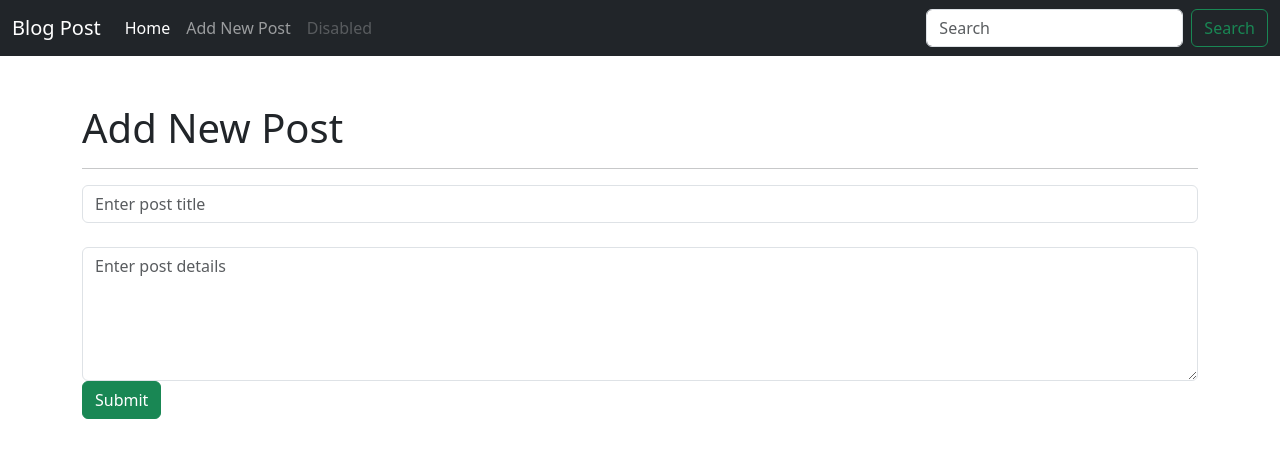
After one commit to waltzacasio/posts, a CodeIgniter app: page /posts/add in a window 1280 px wide. The commit adds this page. Shown: the top 458 px of the page. Run offline with CodeIgniter, Linux system fonts and the light colour scheme.

Commit message:
continue to chapter 9 around min 20

```diff
--- a/application/config/routes.php
+++ b/application/config/routes.php
@@ -49,6 +49,11 @@ defined('BASEPATH') OR exit('No direct script access allowed');
 | Examples:	my-controller/index	-> my_controller/index
 |		my-controller/my-method	-> my_controller/my_method
 */
+
+$route['add'] = 'pages/add';
+$route['edit/(:any)'] = 'pages/edit/$1';
+$route['delete/(:any)'] = 'pages/delete/$1';
+
 $route['default_controller'] = 'pages/view';
 
 $route['(:any)'] = 'pages/view/$1';
--- a/application/controllers/Pages.php
+++ b/application/controllers/Pages.php
@@ -34,6 +34,9 @@ class Pages extends CI_Controller{
 
             $data['posts'] = $this->Posts_model->get_posts_single($param);
             $data['title'] = $data['posts']['title'] ?? null;
+            $data['body'] = $data['posts']['body'] ?? null;
+            $data['date'] = $data['posts']['date_published'] ?? null;
+            $data['id'] = $data['posts']['id'] ?? null;
             //print_r($data);
 
 
@@ -49,4 +52,77 @@ class Pages extends CI_Controller{
     }
 }
 
+public function add() {
+
+    $this->form_validation->set_error_delimiters('<div class="alert alert-danger">','</div>');
+    $this->form_validation->set_rules('title','Title','required');
+    $this->form_validation->set_rules('body','body','required');
+    if($this->form_validation->run() == FALSE){
+
+        $page ="add";
+
+        if(!file_exists(APPPATH. 'views/pages/'.$page.'.php')){
+            show_404();
+        }
+
+        $data['title'] = "Add New Post";
+
+
+
+        $this->load->view('templates/header');
+        $this->load->view('pages/'.$page, $data);
+        $this->load->view('templates/footer');
+
+    }else{
+
+        $this->Posts_model->insert_post();
+        $this->session->set_flashdata('post_added','New post was added');
+        redirect(base_url());
+
+    }
+
+
 }
+
+public function edit($param){
+
+    $this->form_validation->set_error_delimiters('<div class="alert alert-danger">','</div>');
+    $this->form_validation->set_rules('title','Title','required');
+    $this->form_validation->set_rules('body','body','required');
+    if($this->form_validation->run() == FALSE){
+
+        $page ="edit";
+
+        if(!file_exists(APPPATH. 'views/pages/'.$page.'.php')){
+            show_404();
+        }
+
+        $data['title'] = "Edit Post";
+        $data['posts'] = $this->Posts_model->get_posts_edit($param);
+        $data['title'] = $data['posts']['title'] ?? null;
+        $data['body'] = $data['posts']['body'] ?? null;
+        $data['date'] = $data['posts']['date_published'] ?? null;
+        $data['id'] = $data['posts']['id'] ?? null;
+
+
+
+        $this->load->view('templates/header');
+        $this->load->view('pages/'.$page, $data);
+        $this->load->view('templates/footer');
+
+    }else{
+
+        $this->Posts_model->update_post();
+        $this->session->set_flashdata('post_updated','Post was Updated');
+        redirect(base_url().'edit/'.$param);
+
+    }
+
+}
+
+public function delete(){
+
+
+}
+
+}
--- a/application/models/Posts_model.php
+++ b/application/models/Posts_model.php
@@ -16,10 +16,43 @@ class Posts_model extends CI_Model{
 
     public function get_posts_single($param){
 
+        $this->db->where('slug', $param);
+        $result = $this->db->get('post');
+
+        return $result->row_array();
+    }
+
+    public function get_posts_edit($param){
+
         $this->db->where('id', $param);
         $result = $this->db->get('post');
 
         return $result->row_array();
     }
 
+    public function insert_post(){
+
+        $data = array(
+            'title' => $this->input->post('title'),
+            'slug' => url_title($this->input->post('title'), '-', true),
+            'body' => $this->input->post('body')
+        );
+
+        return $this->db->insert('post', $data);
+
+    }
+
+    public function update_post(){
+
+        $id = $this->input->post('id');
+        $data = array(
+            'title' => $this->input->post('title'),
+            'body' => $this->input->post('body')
+
+        );
+
+        $this->db->where('id', $id);
+        return $this->db->update ('post', $data);
+    }
+
 }
--- /dev/null
+++ b/application/views/pages/add.php
@@ -0,0 +1,24 @@
+<h1><?= $title;?></h1>
+<hr>
+<?= validation_errors();?>
+<div class="row">
+
+    <div class="col-lg-12">
+
+    <?= form_open('add');?>
+        <div class="form-group">
+                <input type="text" name="title" class="form-control"  placeholder="Enter post title" value="<?= set_value('title');?>">
+
+        </div>
+            <br>
+            <div class="form-group">
+                <textarea name="body" id="" cols="30" rows="5" class="form-control" placeholder="Enter post details" value="<?= set_value('body');?>"></textarea>
+            </div>
+
+            <button type="submit" name="submit" class="btn btn-success">Submit</button>
+
+
+    </div>
+
+
+</div>
--- a/application/views/templates/footer.php
+++ b/application/views/templates/footer.php
@@ -1,3 +1,4 @@
+</div>
 <script src="https://cdn.jsdelivr.net/npm/bootstrap@5.3.0-alpha3/dist/js/bootstrap.bundle.min.js" integrity="sha384-ENjdO4Dr2bkBIFxQpeoTz1HIcje39Wm4jDKdf19U8gI4ddQ3GYNS7NTKfAdVQSZe" crossorigin="anonymous"></script>
 </body>
 </html>
--- a/application/views/templates/header.php
+++ b/application/views/templates/header.php
@@ -8,3 +8,34 @@
     <link href="https://cdn.jsdelivr.net/npm/bootstrap@5.3.0-alpha3/dist/css/bootstrap.min.css" rel="stylesheet" integrity="sha384-KK94CHFLLe+nY2dmCWGMq91rCGa5gtU4mk92HdvYe+M/SXH301p5ILy+dN9+nJOZ" crossorigin="anonymous">
 </head>
 <body>
+
+<header>
+  <!-- Fixed navbar -->
+  <nav class="navbar navbar-expand-md navbar-dark bg-dark">
+    <div class="container-fluid">
+      <a class="navbar-brand" href="#">Blog Post</a>
+      <button class="navbar-toggler" type="button" data-bs-toggle="collapse" data-bs-target="#navbarCollapse" aria-controls="navbarCollapse" aria-expanded="false" aria-label="Toggle navigation">
+        <span class="navbar-toggler-icon"></span>
+      </button>
+      <div class="collapse navbar-collapse" id="navbarCollapse">
+        <ul class="navbar-nav me-auto mb-2 mb-md-0">
+          <li class="nav-item">
+            <a class="nav-link active" aria-current="page" href="<?= base_url();?>">Home</a>
+          </li>
+          <li class="nav-item">
+            <a class="nav-link" href="add">Add New Post</a>
+          </li>
+          <li class="nav-item">
+            <a class="nav-link disabled">Disabled</a>
+          </li>
+        </ul>
+        <form class="d-flex" role="search">
+          <input class="form-control me-2" type="search" placeholder="Search" aria-label="Search">
+          <button class="btn btn-outline-success" type="submit">Search</button>
+        </form>
+      </div>
+    </div>
+  </nav>
+</header>
+
+<div class="container mt-5">
```
Also changed, not shown: application/views/pages/edit.php (added, +31 -0 lines), application/views/pages/home.php (+7 -2 lines), application/views/pages/single.php (+8 -0 lines).
